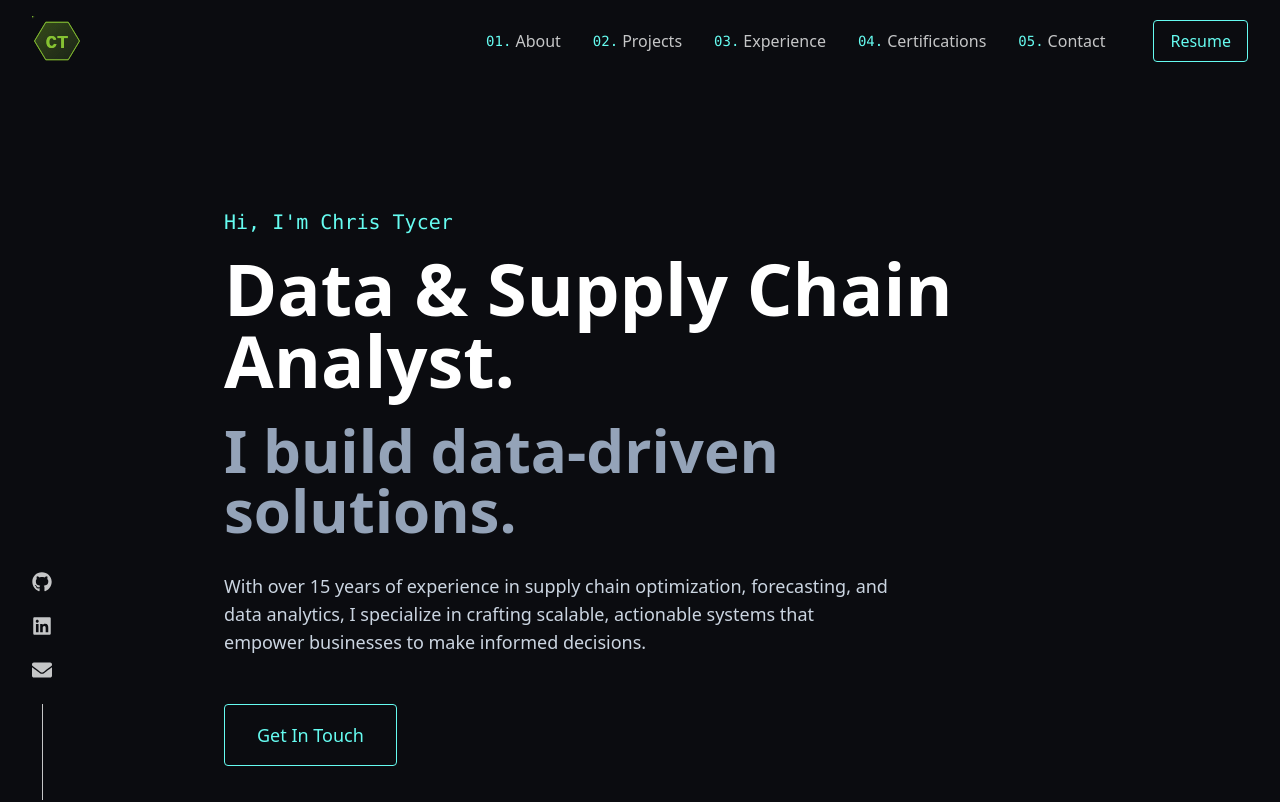
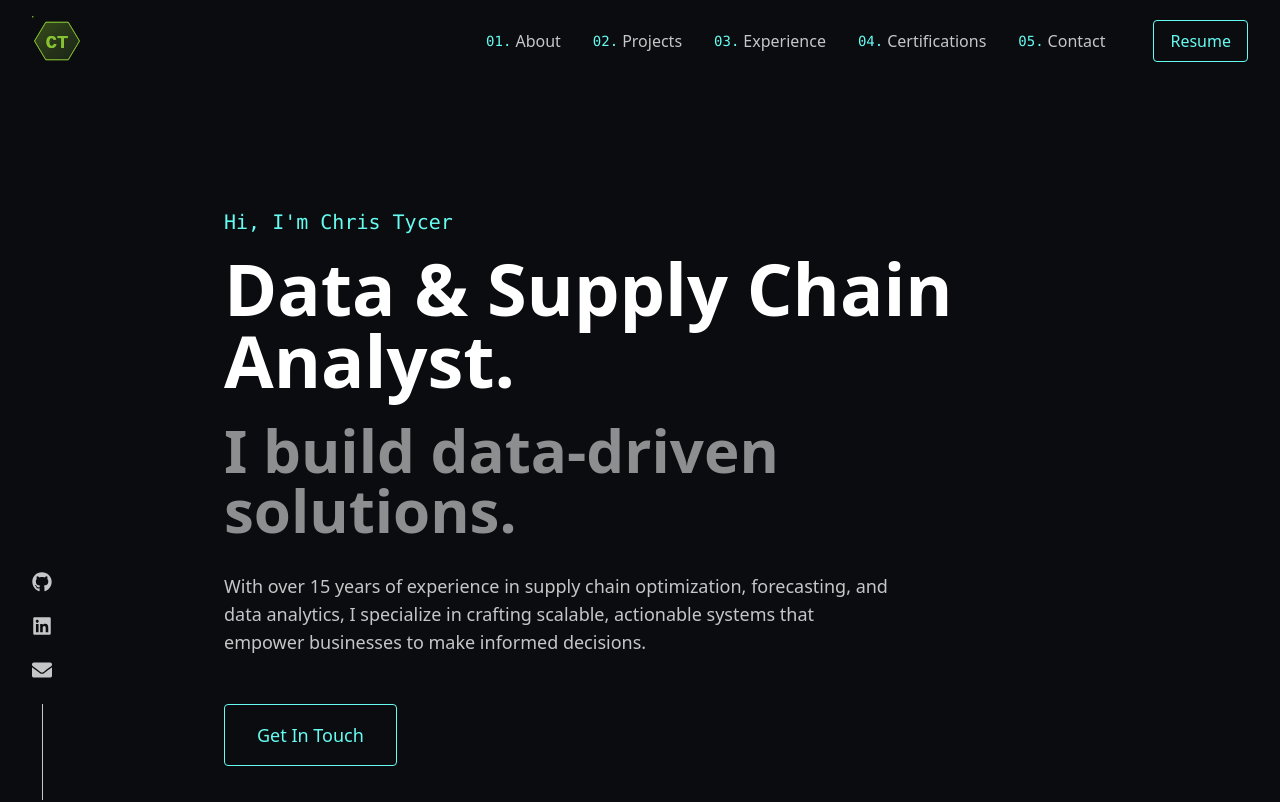
Before and after one commit to tycerch/portfolio, a Next.js app: page / in a window 1280 px wide. Shown: the top 802 px of the page. Built offline with nearby package versions, Linux system fonts and the light colour scheme.

Commit message:
fix: update Hero section text for improved readability and styling

```diff
--- a/app/sections/Hero.tsx
+++ b/app/sections/Hero.tsx
@@ -1,14 +1,14 @@
 export default function Hero() {
   return (
     <section className="mx-auto max-w-4xl min-h-[calc(100vh-80px)] flex flex-col justify-center py-32 px-8">
-      <p className="text-highlight text-lg md:text-xl mb-4 font-mono">Hi, I'm Chris Tycer</p>
+      <p className="text-highlight text-lg md:text-xl mb-4 font-mono">Hi, I&apos;m Chris Tycer</p>
       <h1 className="text-5xl md:text-7xl font-bold text-white mb-6">
         Data & Supply Chain Analyst.
       </h1>
-      <h2 className="text-4xl md:text-6xl font-bold text-slate-400 mb-8">
+      <h2 className="text-4xl md:text-6xl font-bold text-foreground/70 mb-8">
         I build data-driven solutions.
       </h2>
-      <p className="max-w-2xl text-slate-300 text-lg mb-12">
+      <p className="max-w-2xl text-foreground text-lg mb-12">
         With over 15 years of experience in supply chain optimization, forecasting, and data analytics,
         I specialize in crafting scalable, actionable systems that empower businesses to make informed decisions.
       </p>
```
